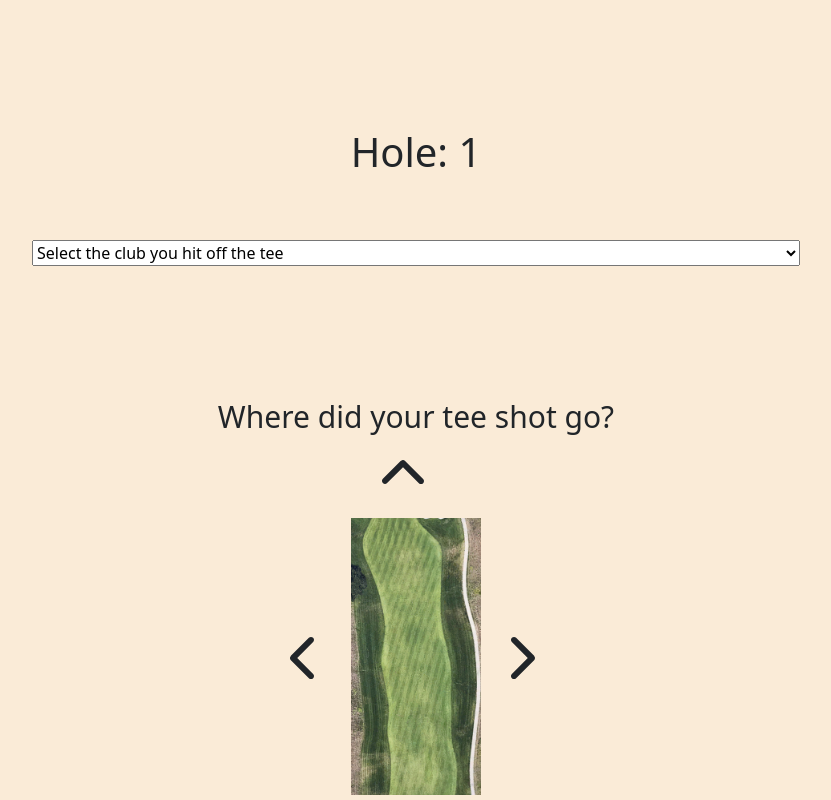
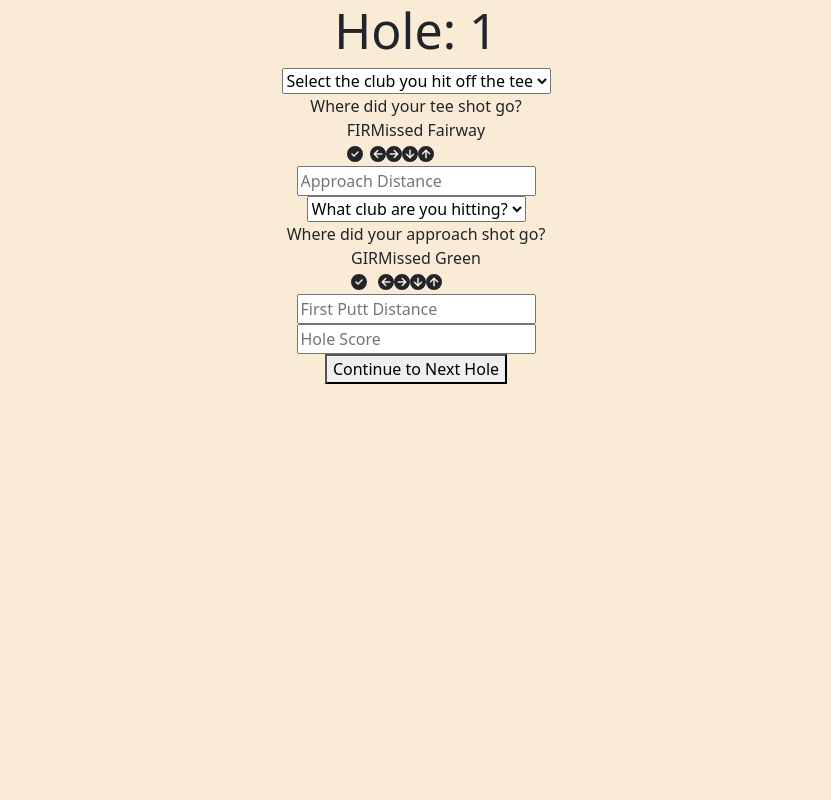
Before and after one commit to HoganBerens/hoganberens.github.io, a React (Create React App) app: page /newScore in a window 1280 px wide. Shown: the whole page, without its empty margins (224-1055 px from the left). Built offline with nearby package versions, Linux system fonts and the light colour scheme.

Commit message:
started changes to newScores page

```diff
--- a/src/components/movieList/viewMovie.css
+++ b/src/components/movieList/viewMovie.css
@@ -1,5 +1,4 @@
 .view-movie-container {
-  height: 100vh;
 }
 
 .viewMovie-wrapper {
@@ -7,8 +6,8 @@
   flex-direction: column;
   background-color: #e6f5ff;
   width: 100vw;
-  align-items: center;
-  height: calc(100vh - 60px);
+  align-items: center; /*
+  height: calc(100vh - 60px); */
 }
 
 .moviePoster {
--- a/src/components/my-golf-game/dashboard.css
+++ b/src/components/my-golf-game/dashboard.css
@@ -1,6 +1,6 @@
 .my-golf-game-dashboard-container {
+  background-color: #7395ae;
   height: 100vh;
-  background-color: #7395ae;
 }
 
 .my-golf-game-header {
--- a/src/components/my-golf-game/newScore.css
+++ b/src/components/my-golf-game/newScore.css
@@ -1,14 +1,12 @@
 .newScore-container {
-  height: 100vh;
-  overflow: scroll;
-  max-width: 100vw;
-  overflow-x: hidden;
   background-color: antiquewhite;
+  height: 100%;
+  display: flex;
+  flex-direction: column;
+  align-items: center;
 }
 .newScore-title {
-  margin-top: 10%;
-  margin-bottom: 5%;
-  text-align: center;
+  font-size: 50px;
 }
 
 .newScore-form {
@@ -20,98 +18,45 @@
   display: flex;
   flex-direction: column;
   align-items: center;
-  margin: 10% 0;
 }
 .newScore-fairway-title {
-  font-size: 30px;
 }
 .newScore-select {
-  width: 60vw;
 }
 
 .newScore-fairway-container {
-  position: relative;
   display: flex;
-  justify-content: center;
-  margin: 20% 0px;
+  align-items: center;
+}
+.newScore-fairway-hit {
+}
+.newScore-fairway-missed {
 }
 
 .newScore-appr-wrapper {
 }
 
 img {
-  height: 40%;
-  width: 40%;
 }
 
-.fairway-chevron-up {
-  position: absolute;
-  bottom: 105%;
-  right: 45%;
-  padding: 5px;
-}
-.fairway-chevron-down {
-  position: absolute;
-  top: 105%;
-  right: 45%;
-  padding: 5px;
-}
-.fairway-chevron-left {
-  position: absolute;
-  top: 40%;
-  padding: 5px;
-  right: 78%;
-}
-.fairway-chevron-right {
-  position: absolute;
-  top: 40%;
-  padding: 5px;
-  left: 76%;
+.fairway-green-input {
 }
 
 .newScore-green-container {
-  margin: 10% 0px;
-  position: relative;
   display: flex;
-  justify-content: center;
+  align-items: center;
 }
-
-.green-chevron-up {
-  position: absolute;
-  padding: 5px;
-  bottom: 105%;
-  right: 45%;
+.newScore-green-hit {
 }
-.green-chevron-down {
-  position: absolute;
-  padding: 5px;
-  top: 105%;
-  right: 45%;
+.newScore-green-missed {
 }
-.green-chevron-left {
-  position: absolute;
-  padding: 5px;
-  top: 40%;
-  right: 78%;
-}
-.green-chevron-right {
-  position: absolute;
-  padding: 5px;
-  top: 40%;
-  left: 76%;
-}
-
 .input-bunker-hit {
-  margin: 4% 0;
 }
 .input-putt-distance {
-  margin: 4% 0;
 }
 
 .input-number-of-putts {
-  margin: 4% 0;
 }
 
 .input-hole-score {
-  margin: 4% 0;
 }
--- a/src/components/my-golf-game/newScore.jsx
+++ b/src/components/my-golf-game/newScore.jsx
@@ -1,16 +1,14 @@
 import React, { useRef, useState, useEffect } from 'react';
 import './newScore.css';
+import { FontAwesomeIcon } from '@fortawesome/react-fontawesome';
+import { user, clubs, course } from './utils';
 import {
-  faChevronUp,
-  faChevronDown,
-  faChevronLeft,
-  faChevronRight,
+  faCheckCircle,
+  faCircleArrowDown,
+  faCircleArrowUp,
+  faCircleArrowLeft,
+  faCircleArrowRight,
 } from '@fortawesome/free-solid-svg-icons';
-import { FontAwesomeIcon } from '@fortawesome/react-fontawesome';
-import greenPhoto from '../../assets/green.png';
-import fairwayPhoto from '../../assets/fairway.png';
-
-import { user, clubs } from './utils';
 
 const NewScore = () => {
   const [missedFairway, setMissedFairway] = useState(false);
@@ -72,9 +70,6 @@ const NewScore = () => {
     secondPuttDistanceRef.current = '';
     numberOfPuttsRef.current = '';
     holeScoreRef.current.value = '';
-
-    console.log(holeResults);
-    setPageReloaded(true);
   };
 
   let fairwayHitHandler = (event) => {
@@ -104,13 +99,11 @@ const NewScore = () => {
     holeNumber = i + 1;
   }
 
-  useEffect(() => {
-    window.scrollTo(0, 0);
-  }, [pageReloaded]);
-
   return (
-    <div id="startOfElement" className=" newScore-container ">
-      <h1 className="newScore-title">Hole: {holeNumber}</h1>
+    <div className=" newScore-container ">
+      <h1 id="startOfElement" className="newScore-title">
+        Hole: {holeNumber}
+      </h1>
       <form className="newScore-form" onSubmit={newScoreSubmitHandler}>
         <select
           className="newScore-select"
@@ -129,36 +122,42 @@ const NewScore = () => {
             Where did your tee shot go?
           </div>
           <div className="newScore-fairway-container">
-            <img
+            <div className="newScore-fairway-hit">
+              <div>FIR</div>
+              <FontAwesomeIcon
+                icon={faCheckCircle}
                 onClick={fairwayHitHandler}
                 className="fairway-photo "
                 id="Faiway"
-              src={fairwayPhoto}
               />
+            </div>
+            <div className="newScore-fairway-missed">
+              <div>Missed Fairway</div>
               <FontAwesomeIcon
                 onClick={fairwayHitHandler}
-              icon={faChevronUp}
-              id="Long"
-              className=" fairway-chevron-up fa-3x"
+                id="left"
+                icon={faCircleArrowLeft}
+                className="fairway-green-input"
               />
               <FontAwesomeIcon
                 onClick={fairwayHitHandler}
                 id="Right"
-              icon={faChevronRight}
-              className=" fairway-chevron-right  fa-3x"
+                icon={faCircleArrowRight}
+                className="fairway-green-input"
               />
               <FontAwesomeIcon
                 onClick={fairwayHitHandler}
                 id="Short"
-              icon={faChevronDown}
-              className=" fairway-chevron-down fa-3x"
+                icon={faCircleArrowDown}
+                className="fairway-green-input"
               />
               <FontAwesomeIcon
                 onClick={fairwayHitHandler}
-              id="left"
-              icon={faChevronLeft}
-              className=" fairway-chevron-left fa-3x"
+                icon={faCircleArrowUp}
+                id="Long"
+                className="fairway-green-input"
               />
+            </div>
           </div>
         </div>
         {missedFairway ? (
@@ -193,36 +192,42 @@ const NewScore = () => {
         </div>
         <div>Where did your approach shot go?</div>
         <div className="newScore-green-container">
-          <img
+          <div className="newScore-green-hit">
+            <div>GIR</div>
+            <FontAwesomeIcon
+              icon={faCheckCircle}
               onClick={greenHitHandler}
               id="green"
               className=" green-photo "
-            src={greenPhoto}
+            />
+          </div>
+          <div className="newScore-green-missed">
+            <div>Missed Green</div>
+            <FontAwesomeIcon
+              id="left"
+              onClick={greenHitHandler}
+              icon={faCircleArrowLeft}
+              className="fairway-green-input"
+            />
+            <FontAwesomeIcon
+              id="right"
+              onClick={greenHitHandler}
+              icon={faCircleArrowRight}
+              className="fairway-green-input"
+            />
+            <FontAwesomeIcon
+              id="short"
+              onClick={greenHitHandler}
+              icon={faCircleArrowDown}
+              className="fairway-green-input"
             />
             <FontAwesomeIcon
               id="long"
               onClick={greenHitHandler}
-            icon={faChevronUp}
-            className=" green-chevron-up fa-3x"
+              icon={faCircleArrowUp}
+              className=" fairway-green-input"
             />
-          <FontAwesomeIcon
-            id="right"
-            onClick={greenHitHandler}
-            icon={faChevronRight}
-            className=" green-chevron-right  fa-3x"
-          />
-          <FontAwesomeIcon
-            id="short"
-            onClick={greenHitHandler}
-            icon={faChevronDown}
-            className=" green-chevron-down fa-3x"
-          />
-          <FontAwesomeIcon
-            id="left"
-            onClick={greenHitHandler}
-            icon={faChevronLeft}
-            className=" green-chevron-left fa-3x"
-          />
+          </div>
         </div>
         {missedGreen ? (
           <select onChange={missedGreenSelectHandler}>
--- a/src/components/my-golf-game/yourScores.jsx
+++ b/src/components/my-golf-game/yourScores.jsx
@@ -1,21 +1,21 @@
-import React from "react";
-import "./yourScores.css";
-import { scores, course } from "./utils";
-import { Link } from "react-router-dom";
-import { FontAwesomeIcon } from "@fortawesome/react-fontawesome";
+import React from 'react';
+import './yourScores.css';
+import { scores, course } from './utils';
+import { Link } from 'react-router-dom';
+import { FontAwesomeIcon } from '@fortawesome/react-fontawesome';
 import {
   faUser,
   faCheckCircle,
   faTimesCircle,
-} from "@fortawesome/free-regular-svg-icons";
-import { faMinusCircle } from "@fortawesome/free-solid-svg-icons";
+} from '@fortawesome/free-regular-svg-icons';
+import { faMinusCircle } from '@fortawesome/free-solid-svg-icons';
 
 const YourScores = () => {
   let allHoles = course.Holes;
   let score = scores[0];
 
   return (
-    <div className="yourScores-wrapper">
+    <div className="yourScores-wrapper container">
       <div className="yourScores-header">
         <Link to="/my-golf-game">Back</Link>
         <div className="yourScores-header-title">Your Scores</div>
@@ -23,20 +23,20 @@ const YourScores = () => {
           <FontAwesomeIcon className="fa-xl" icon={faUser} />
         </Link>
       </div>
-      <div className="yourScores-round-results-wrapper container">
+      <div className="yourScores-round-results-wrapper ">
         {scores.map((score) => (
           <div className="d-flex">
             <div className="yourScores-round-values-wrapper">
               <div className="yourScores-course-values-wrapper">
                 {[
-                  "Hole:",
-                  "Yards:",
-                  "Par:",
-                  "Score:",
-                  "FIR:",
-                  "Appr:",
-                  "GIR:",
-                  "Putts:",
+                  'Hole:',
+                  'Yards:',
+                  'Par:',
+                  'Score:',
+                  'FIR:',
+                  'Appr:',
+                  'GIR:',
+                  'Putts:',
                 ].map((value) => (
                   <div className="cell">{value}</div>
                 ))}
@@ -59,10 +59,10 @@ const YourScores = () => {
                     <FontAwesomeIcon
                       className={`cell cell-icon ${
                         hole.FIR
-                          ? "green-check"
+                          ? 'green-check'
                           : hole.Par !== 3
-                          ? "red-x"
-                          : "gray-minus"
+                          ? 'red-x'
+                          : 'gray-minus'
                       }`}
                       icon={
                         hole.FIR
@@ -72,14 +72,14 @@ const YourScores = () => {
                           : faMinusCircle
                       }
                     >
-                      {!hole.FIR && hole.Par === 3 ? "-" : null}
+                      {!hole.FIR && hole.Par === 3 ? '-' : null}
                     </FontAwesomeIcon>
                     <div className="cell">
-                      {hole.apprDistance ? hole.apprDistance : "-"}
+                      {hole.apprDistance ? hole.apprDistance : '-'}
                     </div>
                     <FontAwesomeIcon
                       className={`cell cell-icon ${
-                        hole.GIR ? "green-check" : "red-x"
+                        hole.GIR ? 'green-check' : 'red-x'
                       }`}
                       icon={hole.GIR ? faCheckCircle : faTimesCircle}
                     />
```
Also changed, not shown: src/components/my-golf-game/dashboard.jsx (+7 -7 lines). Lines whose indentation alone changed are shown as unchanged.
